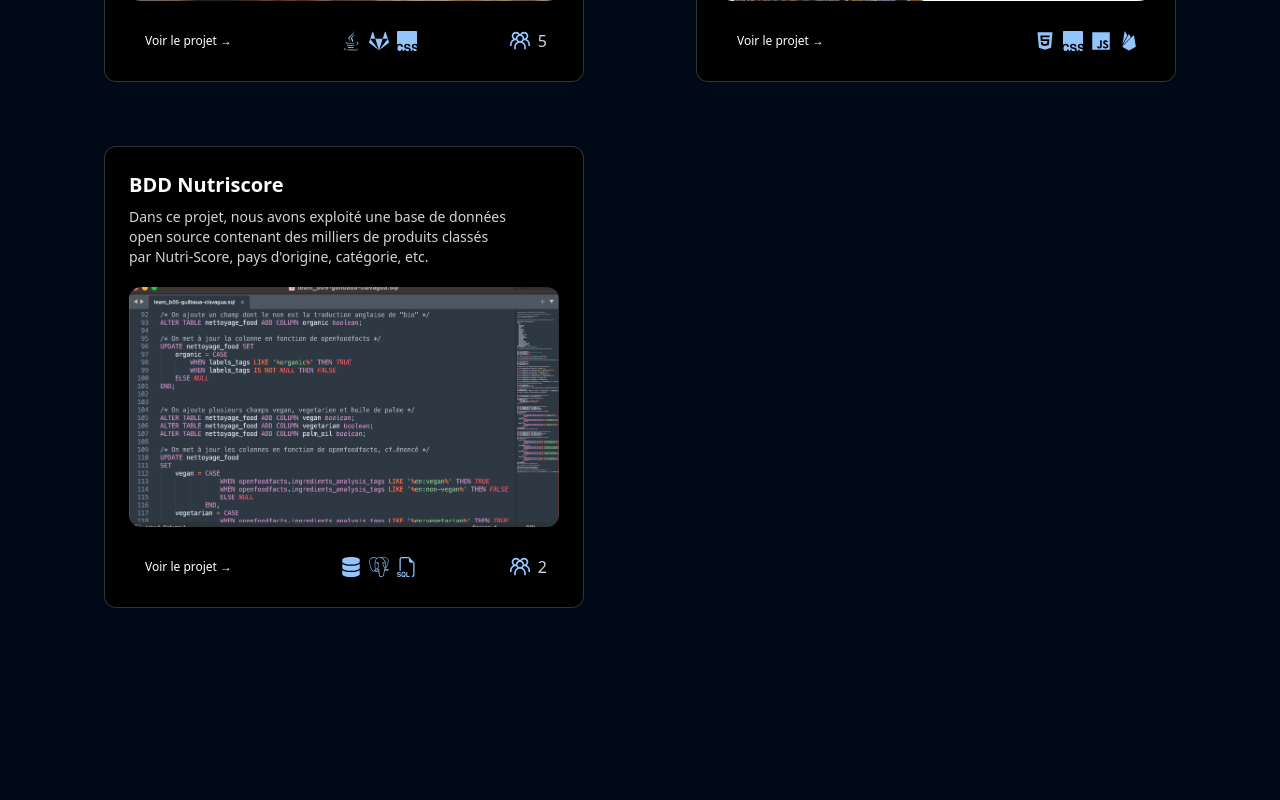
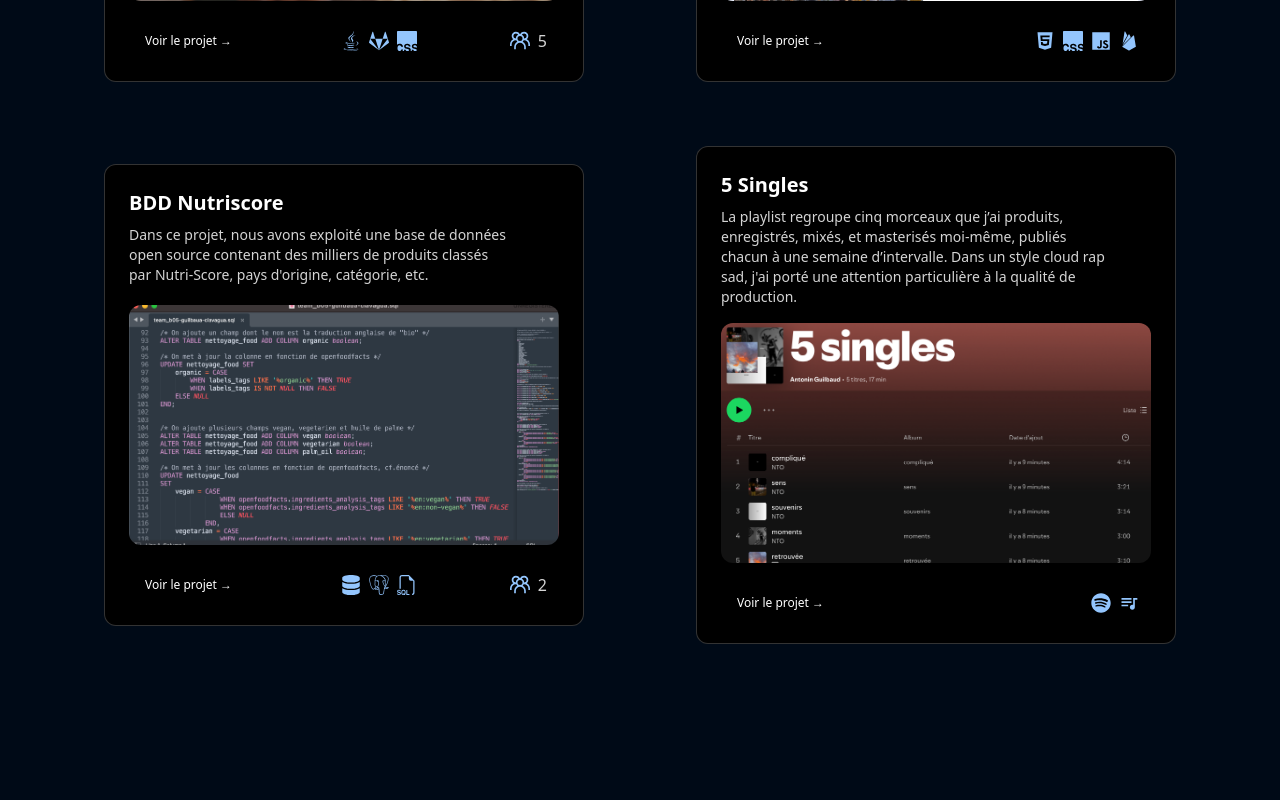
Before and after one commit to AntoninGuilbaud/anto-g, a Next.js app: page / in a window 1280 px wide. Shown: the part 2560-3360 px from the top of the page. Built offline with nearby package versions, Linux system fonts and the light colour scheme.

Commit message:
ajout projet 5singles

```diff
--- a/data/index.ts
+++ b/data/index.ts
@@ -8,8 +8,8 @@ import { IoLogoFirebase } from "react-icons/io5";
 import { BsFiletypeSql } from "react-icons/bs";
 import { RiTailwindCssFill } from "react-icons/ri";
 import { DiMongodb } from "react-icons/di";
-
-
+import { FaSpotify } from "react-icons/fa";
+import { MdQueueMusic } from "react-icons/md";
 
 
 interface NavItem {
@@ -68,7 +68,7 @@ export const recentprojects = [
         img: "/Finanto.png",
         link: "https://finanto-209ed.web.app/",
         icons: [FaReact, FaNodeJs, FaJs, IoLogoFirebase, RiTailwindCssFill],
-        gp: 7,
+        gp: 1,
     },
     {
         id: 2,
@@ -106,6 +106,15 @@ export const recentprojects = [
         icons: [FaDatabase, SiPostgresql, BsFiletypeSql],
         gp: 2,
     },
+    {
+        id: 6,
+        title: "5 Singles",
+        des: "La playlist regroupe cinq morceaux que j’ai produits, enregistrés, mixés, et masterisés moi-même, publiés chacun à une semaine d’intervalle. Dans un style cloud rap sad, j'ai porté une attention particulière à la qualité de production.",
+        img: "/5singles.png",
+        link: "https://open.spotify.com/playlist/6iSxYOcwWjO0MAhZl3eJSS?si=Bvpn3FxuTFWTNlf6037r3g",
+        icons: [FaSpotify, MdQueueMusic],
+        gp: 1,
+    },
 ];
 
 
```
Also changed, not shown: public/5singles.png (added).
